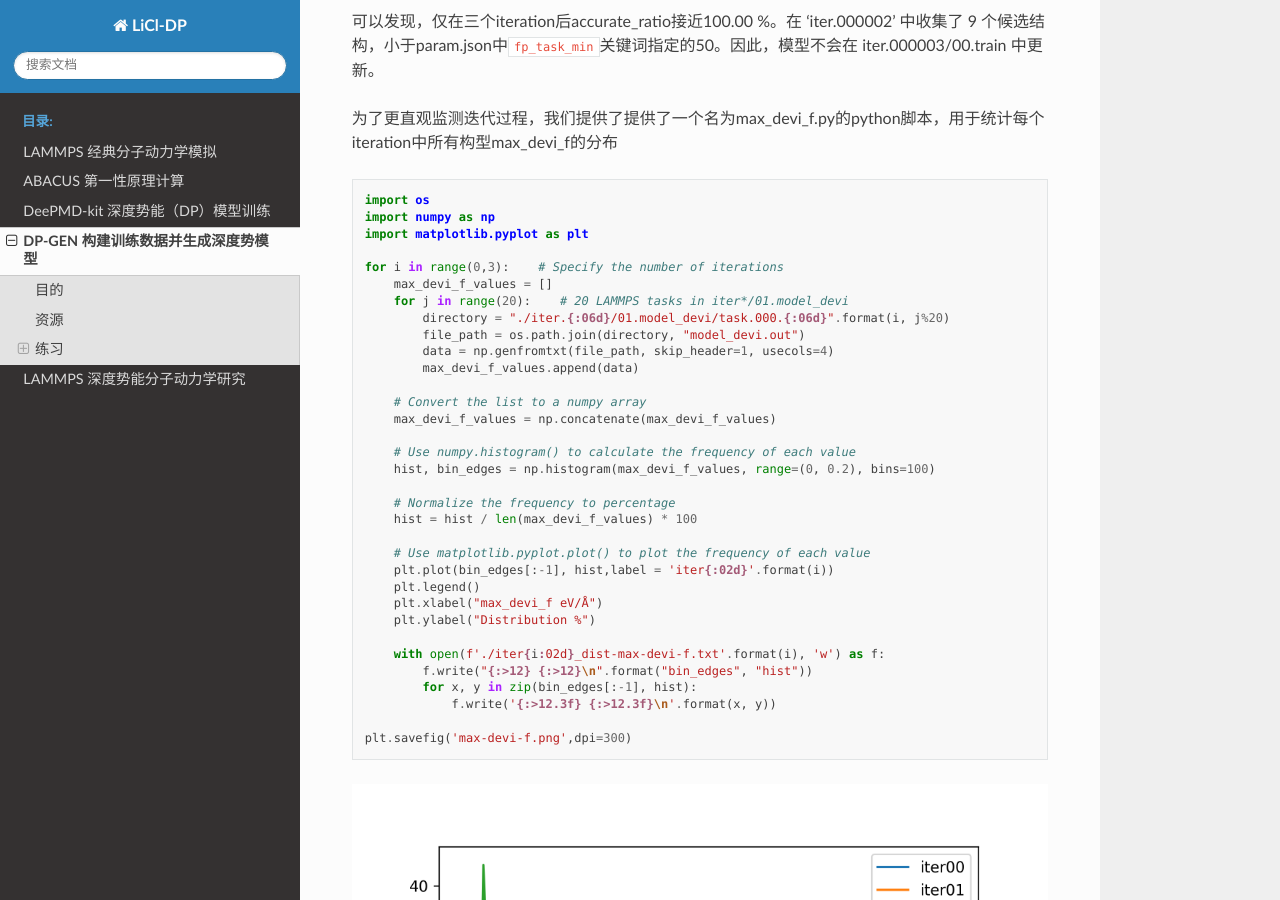
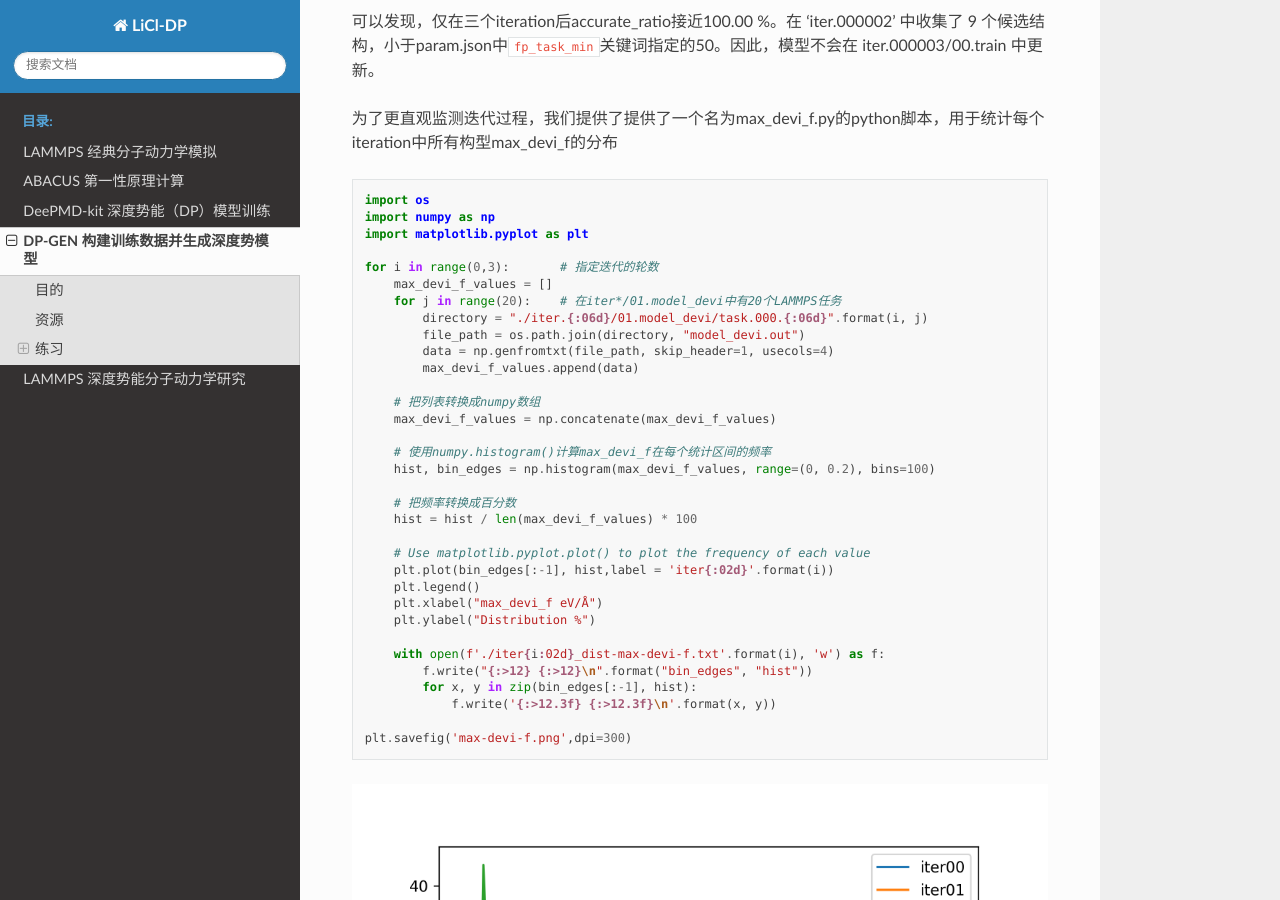
Before and after one commit to shuo1118/LiCl-DP, a Sphinx documentation site: the page built from docs/source/work/ex4/dpgen.md, in a window 1280 px wide and 900 px high, scrolled down 13687 px. Built offline with Sphinx 7.4.7 and the Read the Docs theme 2.0.0, drawn with Linux system fonts in a browser that asks for light colours.

Commit message:
Update dpgen.md

```diff
--- a/docs/source/work/ex4/dpgen.md
+++ b/docs/source/work/ex4/dpgen.md
@@ -637,21 +637,21 @@ import os
 import numpy as np
 import matplotlib.pyplot as plt
 
-for i in range(0,3):    # Specify the number of iterations
+for i in range(0,3):       # 指定迭代的轮数
     max_devi_f_values = []
-    for j in range(20):    # 20 LAMMPS tasks in iter*/01.model_devi
-        directory = "./iter.{:06d}/01.model_devi/task.000.{:06d}".format(i, j%20)
+    for j in range(20):    # 在iter*/01.model_devi中有20个LAMMPS任务
+        directory = "./iter.{:06d}/01.model_devi/task.000.{:06d}".format(i, j)
         file_path = os.path.join(directory, "model_devi.out")
         data = np.genfromtxt(file_path, skip_header=1, usecols=4)
         max_devi_f_values.append(data)
 
-    # Convert the list to a numpy array
+    # 把列表转换成numpy数组
     max_devi_f_values = np.concatenate(max_devi_f_values)
 
-    # Use numpy.histogram() to calculate the frequency of each value
+    # 使用numpy.histogram()计算max_devi_f在每个统计区间的频率
     hist, bin_edges = np.histogram(max_devi_f_values, range=(0, 0.2), bins=100)
 
-    # Normalize the frequency to percentage
+    # 把频率转换成百分数
     hist = hist / len(max_devi_f_values) * 100
 
     # Use matplotlib.pyplot.plot() to plot the frequency of each value
```
